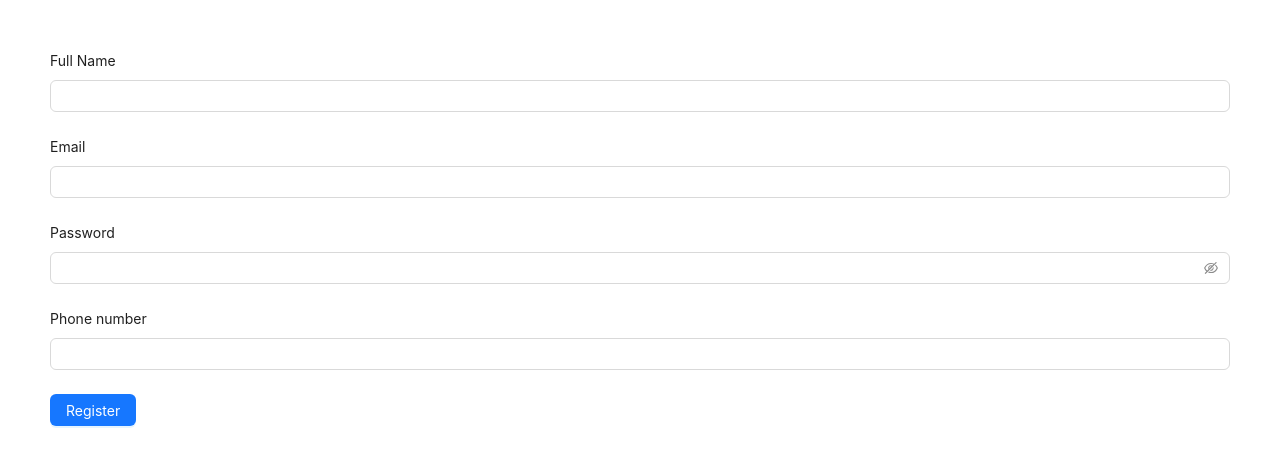
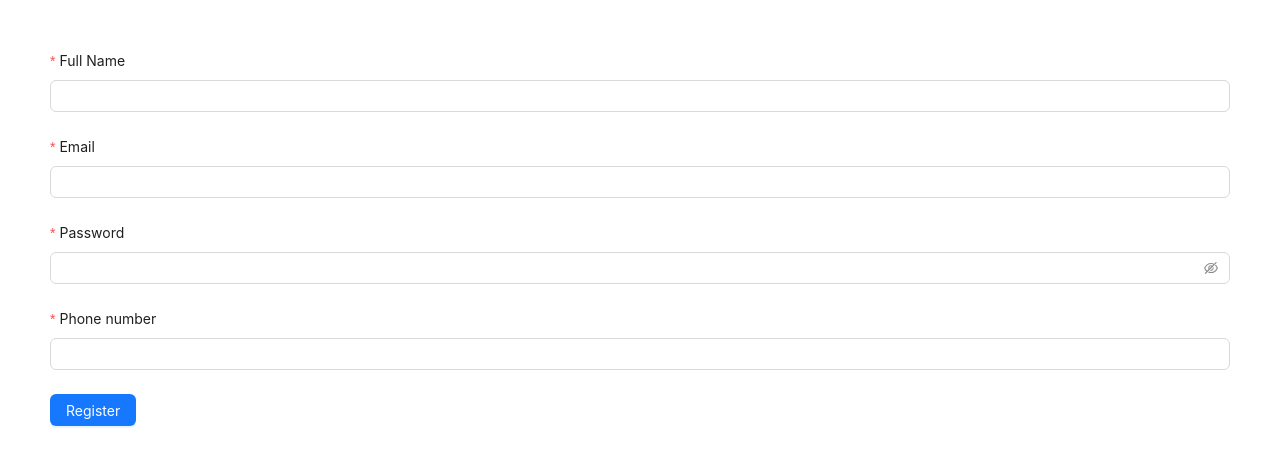
Before and after one commit to Kirito-Yami/Frontend-Book-Store, a React app: page /register in a window 1280 px wide. Shown: the top 466 px of the page. Built offline with nearby package versions, Linux system fonts and the light colour scheme; the HTML template or start-up script is replaced by a standard one.

Commit message:
Complete feature Register

```diff
--- a/src/pages/register.jsx
+++ b/src/pages/register.jsx
@@ -1,10 +1,26 @@
-import { Button, Input, Form } from "antd";
+import {Button, Input, Form, notification} from "antd";
+import {registerUserAPI} from "../services/api.service.js";
+import {useNavigate} from "react-router-dom";
 
 const RegisterPage = ()=>{
     const [form] = Form.useForm();
+    const navigate = useNavigate();
 
-    const onFinish = (values) => {
-        console.log(">>> check values: ", values)
+    const onFinish = async (values) => {
+        const {fullName, email, password, phone} = values;
+        const res = await registerUserAPI(fullName, email, password, phone);
+        if(res.data){
+            notification.success({
+                message: "Register User",
+                description: "Đăng ký User thành công"
+            });
+            navigate("/login");
+        }else{
+            notification.error({
+                message: "Register User",
+                description: JSON.stringify(res.message)
+            });
+        }
     }
 
     return (
@@ -20,48 +36,48 @@ const RegisterPage = ()=>{
                 <Form.Item
                     label="Full Name"
                     name="fullName"
-                    // rules={[
-                    //     {
-                    //         required: true,
-                    //         message: 'Please input your username!',
-                    //     },
-                    // ]}
+                    rules={[
+                        {
+                            required: true,
+                            message: 'Please input your username!',
+                        },
+                    ]}
                 >
                     <Input />
                 </Form.Item>
                 <Form.Item
                     label="Email"
                     name="email"
-                    // rules={[
-                    //     {
-                    //         required: true,
-                    //         message: 'Please input your username!',
-                    //     },
-                    // ]}
+                    rules={[
+                        {
+                            required: true,
+                            message: 'Please input your username!',
+                        },
+                    ]}
                 >
                     <Input />
                 </Form.Item>
                 <Form.Item
                     label="Password"
                     name="password"
-                    // rules={[
-                    //     {
-                    //         required: true,
-                    //         message: 'Please input your username!',
-                    //     },
-                    // ]}
+                    rules={[
+                        {
+                            required: true,
+                            message: 'Please input your username!',
+                        },
+                    ]}
                 >
                     <Input.Password />
                 </Form.Item>
                 <Form.Item
                     label="Phone number"
                     name="phone"
-                    // rules={[
-                    //     {
-                    //         required: true,
-                    //         message: 'Please input your username!',
-                    //     },
-                    // ]}
+                    rules={[
+                        {
+                            required: true,
+                            message: 'Please input your username!',
+                        },
+                    ]}
                 >
                     <Input />
                 </Form.Item>
--- a/src/services/api.service.js
+++ b/src/services/api.service.js
@@ -32,6 +32,17 @@ const deleteUserAPI = (id) => {
     return axios.delete(URL_BACKEND);
 }
 
+const registerUserAPI = (fullName, email, password, phone) => {
+    const URL_BACKEND = "/api/v1/user/register";
+    const data = {
+        fullName: fullName,
+        email: email,
+        password: password,
+        phone: phone
+    }
+    return axios.post(URL_BACKEND, data);
+}
+
 const handleUploadFile = (file, folder) => {
     const URL_BACKEND = `/api/v1/file/upload`;
     let config = {
@@ -56,5 +67,6 @@ const updateUserAvatarAPI = (avatar, _id, fullName, phone) => {
 }
 
 export {
-    fetchAllUserAPI, createUserAPI, updateUserAPI, deleteUserAPI, handleUploadFile, updateUserAvatarAPI
+    fetchAllUserAPI, createUserAPI, updateUserAPI, deleteUserAPI,
+    registerUserAPI, handleUploadFile, updateUserAvatarAPI
 }
```
